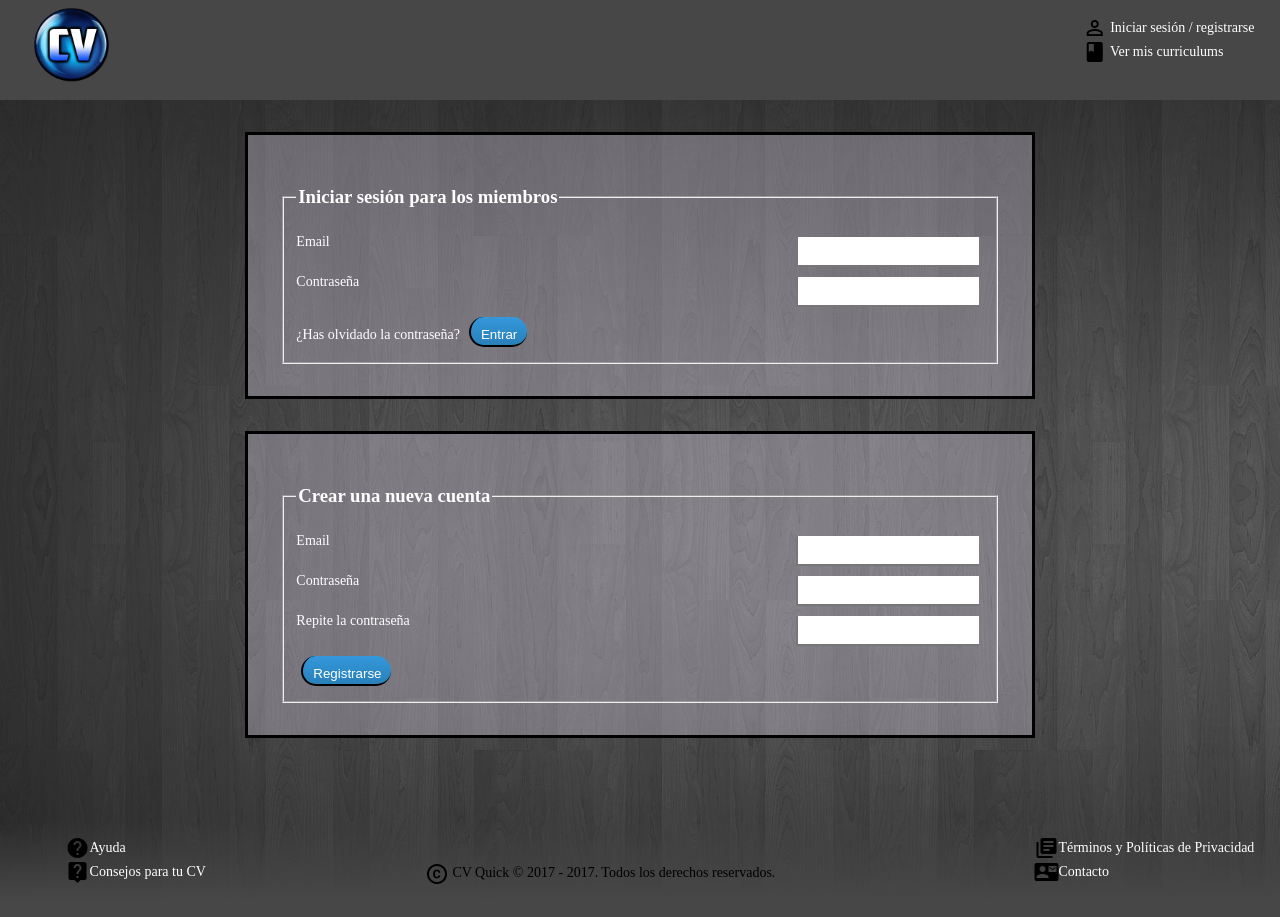
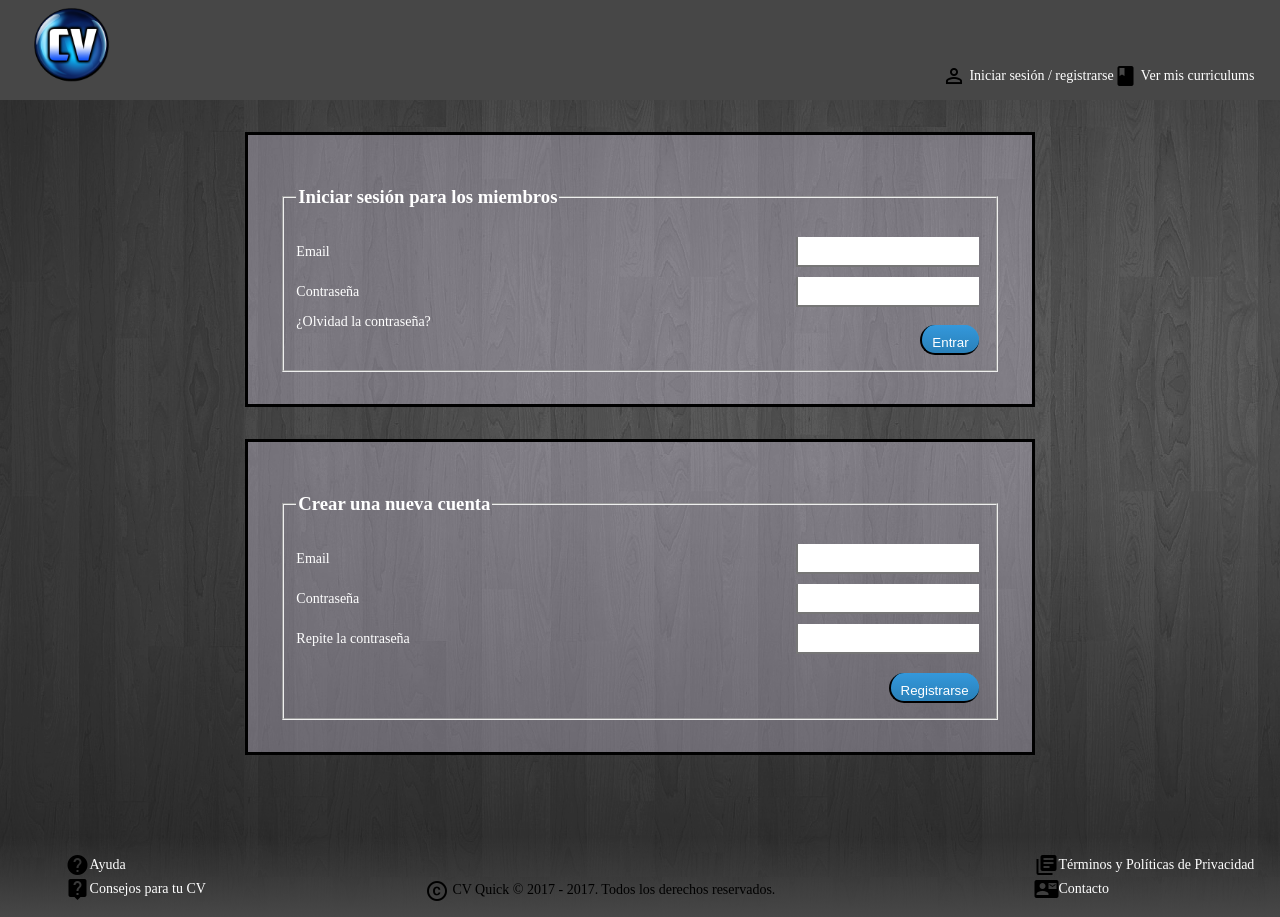
Before and after one commit to CvQuick/CvQuick, a PHP site: page /login.html in a window 1280 px wide. Before the commit the page ends 884 px from the top, so only its background shows below. Run offline with PHP 8.4, Linux system fonts and the light colour scheme.

Commit message:
arreglado el diseño

```diff
--- a/Formulario.html
+++ b/Formulario.html
@@ -159,7 +159,8 @@
         </div>
     </div>
 
-    <button class="submit" type="submit">Crear CV</button>
+    <button class="submit derecha"
+            type="submit"><i class="material-icons">navigate_next</i></button>
 </section>
 
 <section id="SectionFooter">
--- a/contacto.html
+++ b/contacto.html
@@ -65,10 +65,10 @@
                         <textarea name="ComentarioContacto" id="ComentarioContacto"></textarea>
                     </div>
 
+                    <p class="derecha">* Campos obligatorios</p>
                     <div class="form-group izquierda">
                         <button type="submit">Enviar formulario</button>
                     </div>
-                    <p class="derecha">* Campos obligatorios</p>
                 </fieldset>
             </form>
         </div>
--- a/css/style.css
+++ b/css/style.css
@@ -16,7 +16,7 @@ body {
   min-height: 100%;
   display: grid;
   grid-template-columns: repeat(12, 1fr);
-  background-image: url("../images/fondoformulario.png");
+  background-image: url("../images/fondoForm.png");
 }
 
 /*
@@ -96,7 +96,7 @@ li.title {
 
 .form-group {
   display: flex;
-  align-items: flex-start;
+  align-items: center;
   justify-content: space-between;
   color: white;
 }
@@ -200,6 +200,7 @@ button, input[type=submit] {
   color: #ffffff;
   padding: 10px 10px 10px 10px;
   text-decoration: none;
+  margin-top: 1em;
 }
 
 button:hover, input[type=submit]:hover {
@@ -233,7 +234,7 @@ h3.title {
 }
 
 .submit {
-  margin-left: 3em;
+  margin-right: 3em;
 }
 
 .reserved {
@@ -267,6 +268,10 @@ h3.title {
   border: solid black;
 
 }
+nav>ul{
+  margin-top: 4em;
+  display: flex;
+}
 
 @keyframes cambio {
   0% {
--- a/login.html
+++ b/login.html
@@ -43,8 +43,11 @@
                         <label for="InputPasswordIniciarSesion" id="LabelPasswordIniciarSesion">Contraseña</label>
                         <input type="email" name="email" id="InputPasswordIniciarSesion">
                     </div>
-                    <a href="remember_password.html" id="RememberPassword">¿Has olvidado la contraseña?</a>
-                    <input type="submit" value="Entrar" id="SubmitIniciarSesion">
+
+                    <a href="remember_password.html" id="RememberPassword">¿Olvidad la
+                        contraseña?</a>
+                    <input type="submit" value="Entrar" id="SubmitIniciarSesion" class="derecha">
+
                 </fieldset>
             </form>
         </div>
@@ -67,7 +70,7 @@
                         <label for="InputRePasswordCrear" id="LabelRePassword">Repite la contraseña</label>
                         <input type="email" name="email" id="InputRePasswordCrear">
                     </div>
-                    <input type="submit" value="Registrarse" id="SubmitCrearCuenta">
+                    <input type="submit" value="Registrarse" id="SubmitCrearCuenta" class="derecha">
                 </fieldset>
             </form>
         </div>
```
Also changed, not shown: images/fondoForm.png (added), 1 other file.
